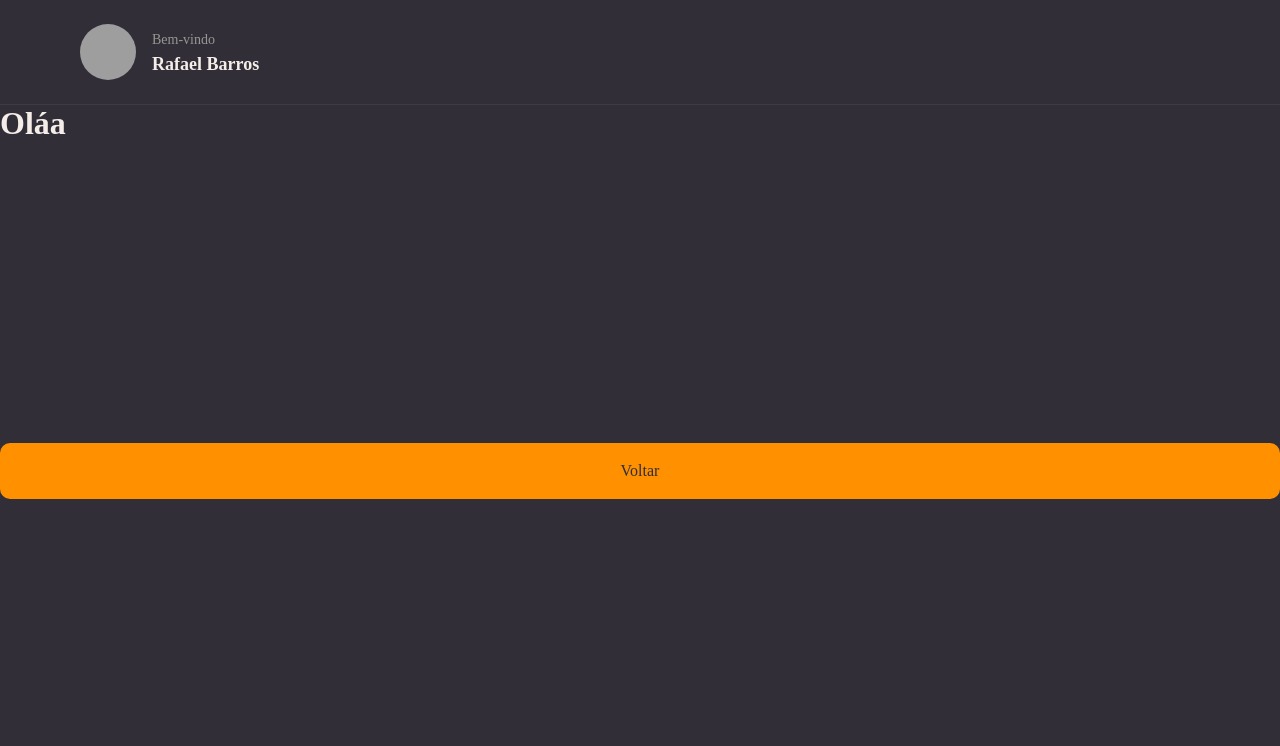
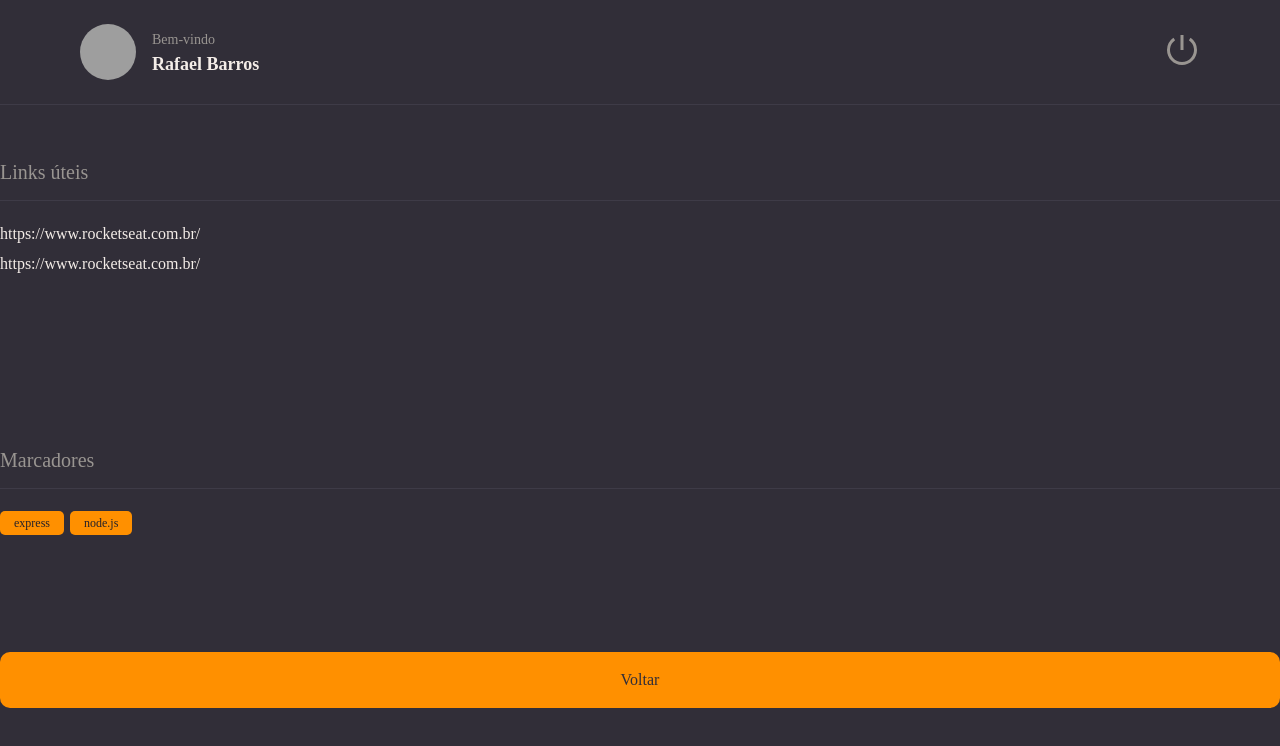
Before and after one commit to dev-rafael92as/rocketNotesStage09, a React (Vite) app: page / in a window 1280 px wide. Shown: the top 746 px of the page. Built offline with nearby package versions, Linux system fonts and the light colour scheme; grey boxes are pictures that could not be loaded.

Commit message:
[Stage09ExercicioAula] Add Section and Tags components

```diff
--- a/package.json
+++ b/package.json
@@ -10,7 +10,9 @@
   },
   "dependencies": {
     "react": "^18.2.0",
-    "react-dom": "^18.2.0"
+    "react-dom": "^18.2.0",
+    "react-icons": "^4.4.0",
+    "styled-components": "^5.3.5"
   },
   "devDependencies": {
     "@types/react": "^18.0.17",
--- a/src/components/Header/index.jsx
+++ b/src/components/Header/index.jsx
@@ -1,4 +1,5 @@
-import { Container, Profile } from './styles';
+import { Container, Profile, Logout } from './styles';
+import { RiShutDownLine } from 'react-icons/ri';
 
 export function Header() {
 	return (
@@ -12,6 +13,10 @@
                     <strong>Rafael Barros</strong>
                 </div>
             </ Profile>
+
+            <Logout>
+                <RiShutDownLine />
+            </Logout>
 		</ Container>
 	);
 };
--- a/src/components/Header/styles.js
+++ b/src/components/Header/styles.js
@@ -31,13 +31,21 @@
 
 		span {
 			font-size: 14px;
-			color: ${({ theme }) => theme.COLORS.GRAY_100}
+			color: ${({ theme }) => theme.COLORS.GRAY_100};
 		}
 
 		strong {
 			font-size: 18px;
-				color: ${({ theme }) => theme.COLORS.WHITE}
+				color: ${({ theme }) => theme.COLORS.WHITE};
 		}
 	}
+`
+export const Logout = styled.button `
+    border: none;
+    background: none;
 
+    > svg {
+        color: ${({ theme }) => theme.COLORS.GRAY_100};
+        font-size: 36px;
+    }
 `
--- /dev/null
+++ b/src/components/Section/index.jsx
@@ -0,0 +1,10 @@
+import { Container } from "./styles"
+
+export function Section({ title, children }) {
+    return (
+        <Container>
+            <h2>{title}</h2>
+            {children}
+        </Container>
+    )
+}
--- /dev/null
+++ b/src/components/Section/styles.js
@@ -0,0 +1,18 @@
+import styled from 'styled-components';
+
+export const Container = styled.section`
+    margin: 56px 0 28px;
+
+    > h2 {
+        border-bottom-width: 1px;
+        border-bottom-style: solid;
+        border-bottom-color: ${({ theme }) => theme.COLORS.BACKGROUND_700};
+
+        padding-bottom: 16px;
+        margin-bottom: 24px;
+
+        color: ${({ theme }) => theme.COLORS.GRAY_100};
+        font-size: 20px;
+        font-weight: 400;
+    }
+`
--- /dev/null
+++ b/src/components/Tags/index.jsx
@@ -0,0 +1,9 @@
+import { Container } from "./styles"
+
+export function Tags({ title }) {
+    return (
+        <Container>
+            {title}
+        </Container>
+    )
+}
--- /dev/null
+++ b/src/components/Tags/styles.js
@@ -0,0 +1,10 @@
+import styled from "styled-components"
+
+export const Container = styled.span`
+    font-size: 12px;
+    padding: 5px 14px;
+    border-radius: 5px;
+    margin-right: 6px;
+    color: ${({ theme }) => theme.COLORS.BACKGROUND_900};
+    background-color: ${({ theme }) => theme.COLORS.ORANGE};
+`
--- a/src/pages/Details/index.jsx
+++ b/src/pages/Details/index.jsx
@@ -1,12 +1,25 @@
 import { Button } from '../../components/Button/index.jsx'
 import { Header } from '../../components/Header/index.jsx'
-import { Container } from './styles.js'
+import { Container, Links } from './styles.js'
+import { Section } from '../../components/Section/index.jsx'
+import { Tags } from '../../components/Tags/index.jsx'
 
 export function Details() {
     return (
         <Container>
-            <Header></Header>
-            <h1>Oláa</h1>
+            <Header />
+
+            <Section title="Links úteis">
+                <Links>
+                    <li><a href="#">https://www.rocketseat.com.br/</a></li>
+                    <li><a href="#">https://www.rocketseat.com.br/</a></li>
+                </Links>
+            </Section>
+
+            <Section title="Marcadores">
+                <Tags title="express"></Tags>
+                <Tags title="node.js"></Tags>
+            </Section>
 
             <Button title="Voltar"/>
         </Container>
--- a/src/pages/Details/styles.js
+++ b/src/pages/Details/styles.js
@@ -9,3 +9,16 @@
    grid-template-areas: "header"
    "content";
 `;
+
+export const Links = styled.ul`
+   list-style: none;
+
+   > li {
+      margin-top: 12px;
+
+      a {
+         color: ${({ theme }) => theme.COLORS.WHITE};
+      }
+   }
+
+`
```
Also changed, not shown: 1 other file (tests, documents, lock files or other folders).
